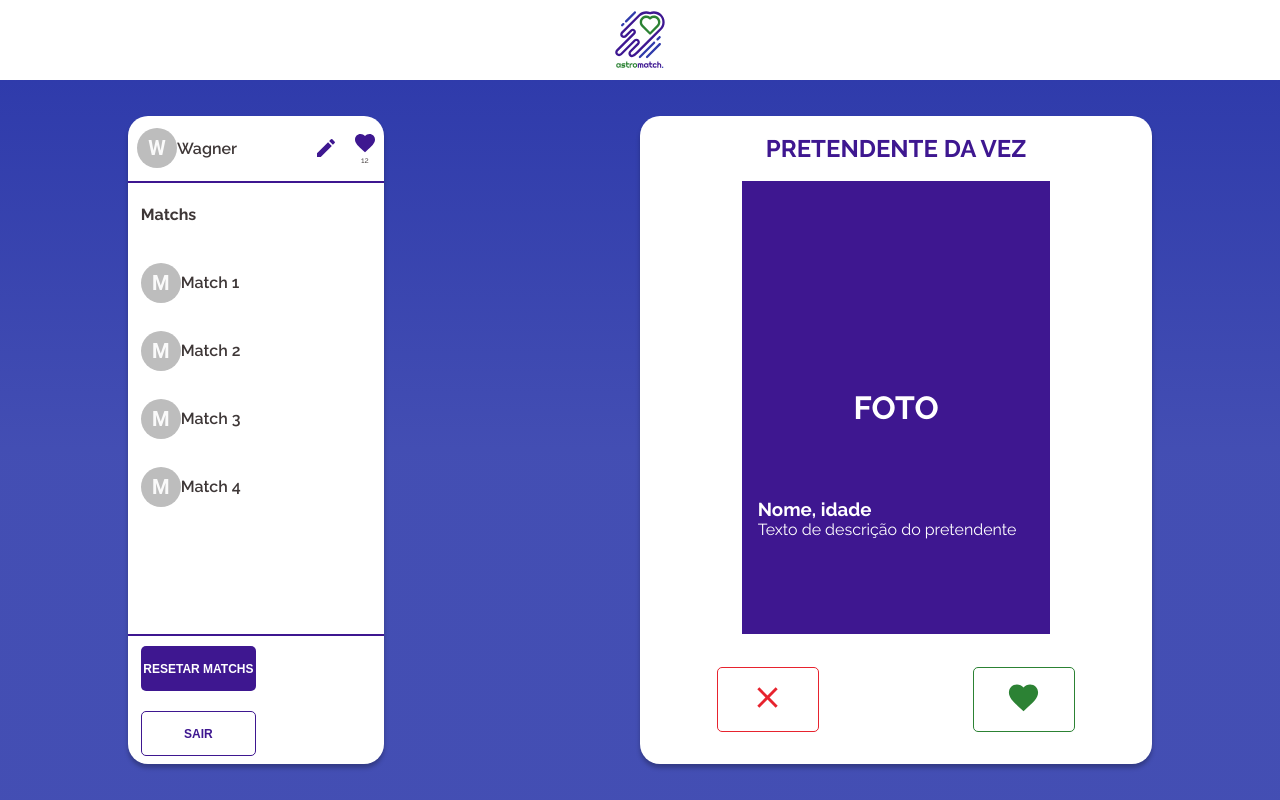
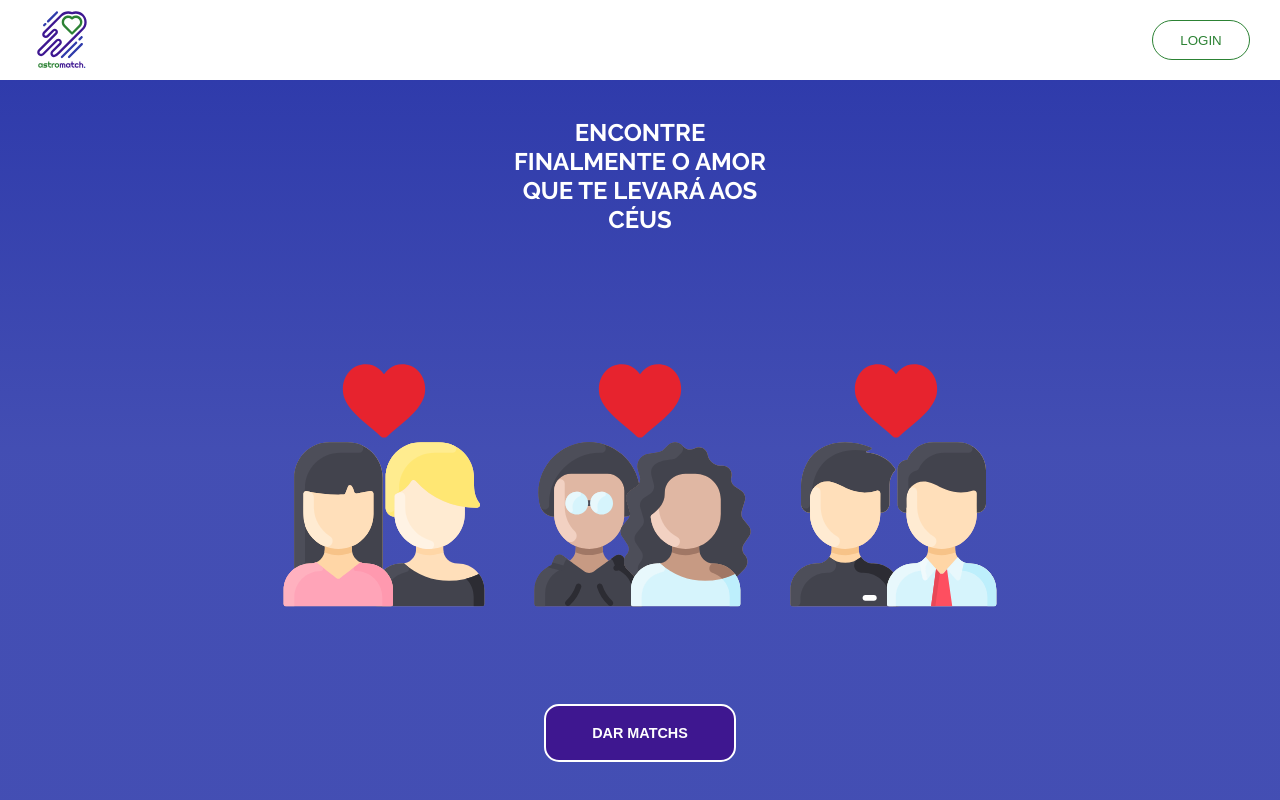
Before and after one commit to future4code/Wagner-Silva, a React (Create React App) app in the folder semana9/astromatch/: page / in a window 1280 px wide. Built offline with nearby package versions, Linux system fonts and the light colour scheme; the HTML template or start-up script is replaced by a standard one.

Commit message:
Roteamento da página home e do header adicionados

```diff
--- a/semana9/astromatch/package.json
+++ b/semana9/astromatch/package.json
@@ -11,6 +11,7 @@
     "axios": "^0.19.2",
     "react": "^16.13.1",
     "react-dom": "^16.13.1",
+    "react-router-dom": "^5.2.0",
     "react-scripts": "3.4.1",
     "styled-components": "^5.1.0"
   },
--- a/semana9/astromatch/src/App.js
+++ b/semana9/astromatch/src/App.js
@@ -1,9 +1,6 @@
 import React from 'react';
 import styled from 'styled-components';
-import Home from './components/Home/Home';
-import Login from './components/Login/Login';
-import Matchs from './components/Matchs/Matchs';
-import Register from './components/Register/Register';
+import Routes from './routes';
 import './App.css';
 
 const AppContainer = styled.div`
@@ -14,7 +11,7 @@ const AppContainer = styled.div`
 function App() {
   return (
     <AppContainer>
-      <Matchs />
+      <Routes />
     </AppContainer>
   );
 }
--- a/semana9/astromatch/src/components/Header/Header.js
+++ b/semana9/astromatch/src/components/Header/Header.js
@@ -1,5 +1,6 @@
 import React, { useState } from 'react';
 import DrawerMatchs from './DrawerMatchs';
+import { Link } from 'react-router-dom';
 import { Menu } from '@material-ui/icons';
 import styled from 'styled-components';
 import colors from '../../utils/colors';
@@ -44,7 +45,7 @@ const LogoContainerMatchMobile = styled.div`
 const MenuContainerMatchMobile = styled.div`
     display: flex;
     align-items: center;
-    width: 90%;
+    width: 100%;
     height: 100%;
     position: absolute;
     z-index: 2;
@@ -61,31 +62,44 @@ const MenuButton = styled.button`
     border: none;
 `
 
-const Logo = styled.img`
+const LinkHomeLogo = styled(Link)`
     width: 5%;
     height: 75%;
-    margin-left: 30px;
+    margin-left: ${props => props.center ? "none" : "30px"};
 
     @media (min-width: 320px) and (max-width: 420px) {
         width: 10%;
         height: 60%;
-        margin-left: 15px;
+        margin-left: ${props => props.center ? "none" : "15px"};
     }
 `
 
+const Logo = styled.img`
+    width: 100%;
+    height: 100%;
+`
+
 const LogoCenter = styled.img`
-    width: 5%;
-    height: 75%;
+    width: 100%;
+    height: 100%;
+`
+
+const LinkLogin = styled(Link)`
+    display: flex;
+    align-items: center;
+    justify-content: center;
+    text-decoration: none;
+    width: 10%;
+    height: 50%;
 
     @media (min-width: 320px) and (max-width: 420px) {
-        width: 10%;
-        height: 60%;
+        width: 20%;
     }
 `
 
 const LoginButton = styled.button`
-    width: 10%;
-    height: 50%;
+    width: 100%;
+    height: 100%;
     background-color: ${colors.white};
     color: ${colors.green};
     border: 1px solid ${colors.green};
@@ -94,7 +108,6 @@ const LoginButton = styled.button`
     margin-right: 30px;
 
     @media (min-width: 320px) and (max-width: 420px) {
-        width: 15%;
         border-radius: 10px;
         font-size: 0.6em;
         margin-right: 15px;
@@ -117,7 +130,9 @@ const Header = (props) => {
             <HeaderLogoContainer>
                 <HeaderMatchContainerMobile>
                     <LogoContainerMatchMobile>
-                        <LogoCenter src={logo} alt={"Logo AstroMatch"} />
+                        <LinkHomeLogo to={"/"} center={true}>
+                            <LogoCenter src={logo} alt={"Logo AstroMatch"} />
+                        </LinkHomeLogo>
                     </LogoContainerMatchMobile>
                     <MenuContainerMatchMobile>
                         <MenuButton onClick={openDrawer}>
@@ -131,14 +146,20 @@ const Header = (props) => {
     } else if(props.logoCenter) {
         return (
             <HeaderLogoContainer>
-                <LogoCenter src={logo} alt={"Logo AstroMatch"} />
+                <LinkHomeLogo to={"/"} center={true}>
+                    <LogoCenter src={logo} alt={"Logo AstroMatch"} />
+                </LinkHomeLogo>
             </HeaderLogoContainer>
         )
     } else {
         return (
             <HeaderHomeContainer>
-                <Logo src={logo} alt={"Logo Astromatch"} />
-                <LoginButton>LOGIN</LoginButton>
+                <LinkHomeLogo to={"/"}>
+                    <Logo src={logo} alt={"Logo AstroMatch"} />
+                </LinkHomeLogo>
+                <LinkLogin to={"/login"}>
+                    <LoginButton>LOGIN</LoginButton>
+                </LinkLogin>
             </HeaderHomeContainer>
         )
     }
--- a/semana9/astromatch/src/components/Home/Home.js
+++ b/semana9/astromatch/src/components/Home/Home.js
@@ -1,4 +1,5 @@
 import React from 'react';
+import { Link } from 'react-router-dom';
 import styled from 'styled-components';
 import Container from '../Container/Container';
 import Content from '../Content/Content';
@@ -49,6 +50,15 @@ const Image = styled.img`
     }
 `
 
+const LinkMatchsButton = styled(Link)`
+    width: 15%;
+    height: 8%;
+
+    @media (min-width: 320px) and (max-width: 420px) {
+        width: 35%;
+    }
+`
+
 const MatchsButton = styled.button`
     background: ${colors.purple};
     border: 2px solid ${colors.white};
@@ -56,13 +66,12 @@ const MatchsButton = styled.button`
     color: ${colors.white};
     font-size: 0.9em;
     font-weight: bold;
-    width: 15%;
-    height: 8%;
+    width: 100%;
+    height: 100%;
 
     @media (min-width: 320px) and (max-width: 420px) {
         border: 1px solid ${colors.white};
         border-radius: 10px;
-        width: 35%;
         font-size: 0.7em;
     }
 `
@@ -80,7 +89,9 @@ const Home = () => {
                     <Image src={couple_one} alt={"Casal"} />
                     <Image src={couple_three} alt={"Casal"} />
                 </ImagesContainer>
-                <MatchsButton>DAR MATCHS</MatchsButton>
+                <LinkMatchsButton to={"/login"}>
+                    <MatchsButton>DAR MATCHS</MatchsButton>
+                </LinkMatchsButton>
             </HomeContent>
         </Container>
     )
--- a/semana9/astromatch/src/components/Matchs/CrushPicture.js
+++ b/semana9/astromatch/src/components/Matchs/CrushPicture.js
@@ -6,6 +6,10 @@ const CrushPictureContainer = styled.div`
     width: 60%;
     height: 100%;
     position: relative;
+
+    @media (min-width: 320px) and (max-width: 420px) {
+        width: 90%;
+    }
 `
 
 const PictureContainer = styled.div`
--- a/semana9/astromatch/src/components/Matchs/Crushs.js
+++ b/semana9/astromatch/src/components/Matchs/Crushs.js
@@ -14,6 +14,10 @@ const CrushsContainer = styled.main`
     height: 90%;
     border-radius: 20px;
     box-shadow: 0px 4px 4px rgba(0, 0, 0, 0.25);
+
+    @media (min-width: 320px) and (max-width: 420px) {
+        width: 90%;
+    }
 `
 
 const CrushsTitleContainer = styled.div`
@@ -23,6 +27,10 @@ const CrushsTitleContainer = styled.div`
     width: 100%;
     height: 100%;
     color: ${colors.purple};
+
+    @media (min-width: 320px) and (max-width: 420px) {
+        font-size: 0.7em;
+    }
 `
 
 const CrushContainer = styled.div`
--- a/semana9/astromatch/src/components/Matchs/Matchs.js
+++ b/semana9/astromatch/src/components/Matchs/Matchs.js
@@ -4,7 +4,6 @@ import Content from '../Content/Content';
 import Header from '../Header/Header';
 import Menu from './Menu';
 import Crushs from './Crushs';
-import colors from '../../utils/colors';
 import styled from 'styled-components';
 
 const MatchsContent = styled(Content)`
@@ -32,6 +31,9 @@ const Matchs = () => {
         return (
             <Container>
                 <Header mobileMatchs={true} />
+                <MatchsContent>
+                    <Crushs />
+                </MatchsContent>
             </Container>
         )
     } : () => {
--- a/semana9/astromatch/src/components/Matchs/Menu.js
+++ b/semana9/astromatch/src/components/Matchs/Menu.js
@@ -126,8 +126,7 @@ const FooterButton = styled.button`
     font-weight: 700;
 `
 
-const Menu = (props) => {
-    if(props.visible) {
+const Menu = () => {
     return (
         <MenuContainer>
             <MenuHeader>
@@ -184,9 +183,6 @@ const Menu = (props) => {
             </MenuFooter>
         </MenuContainer>
     )
-    } else {
-        return null;
-    }
 }
 
 export default Menu;
--- a/semana9/astromatch/src/components/Matchs/MenuMatchMobile.js
+++ b/semana9/astromatch/src/components/Matchs/MenuMatchMobile.js
@@ -4,7 +4,7 @@ import { ArrowBack } from '@material-ui/icons';
 import colors from '../../utils/colors';
 import styled from 'styled-components';
 
-const MenuMatchMobileContainer = styled.aside`
+const MenuMatchMobileContainer = styled.div`
     display: grid;
     grid-template-columns: 1fr;
     grid-template-rows: 10% 90%;
--- /dev/null
+++ b/semana9/astromatch/src/routes.js
@@ -0,0 +1,21 @@
+import React from 'react';
+import { BrowserRouter, Route, Switch } from 'react-router-dom';
+import Home from './components/Home/Home';
+import Login from './components/Login/Login';
+import Matchs from './components/Matchs/Matchs';
+import Register from './components/Register/Register';
+
+const Routes = () => {
+    return (
+        <BrowserRouter>
+            <Switch>
+                <Route exact path={"/"} component={Home} />
+                <Route path={"/login"} component={Login} />
+                <Route path={"/register"} component={Register} />
+                <Route path={"/matchs"} component={Matchs} />
+            </Switch>
+        </BrowserRouter>
+    )
+}
+
+export default Routes;
```
Also changed, not shown: 1 other file (tests, documents, lock files or other folders). Lines whose indentation alone changed are shown as unchanged.
